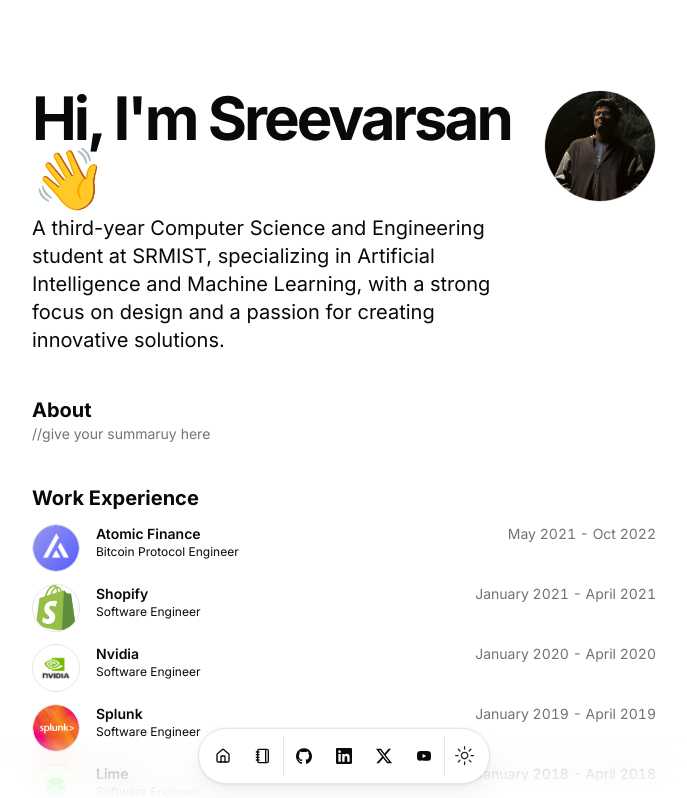
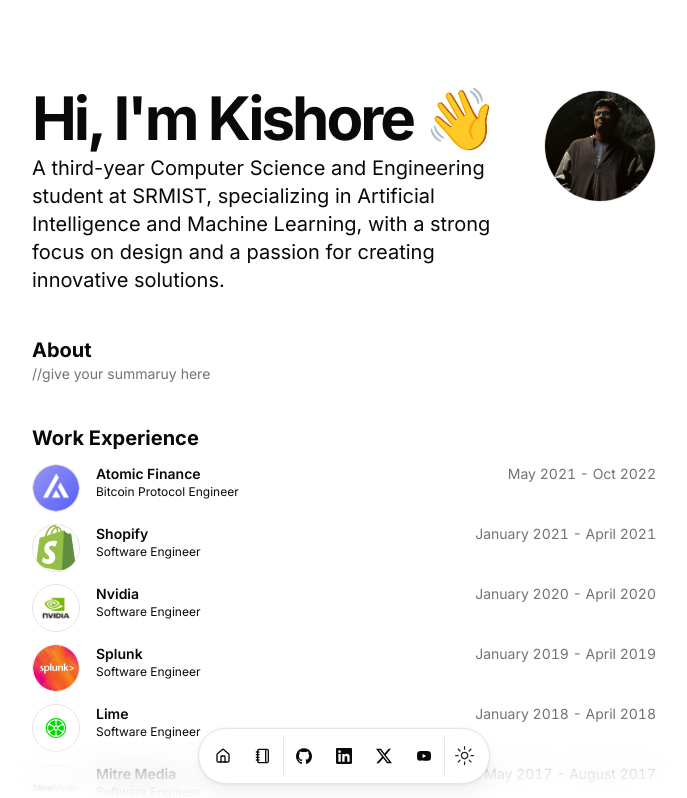
Before and after one commit to SREEVARSAN-M/portfolio-kishore, a Next.js app: page / in a window 1280 px wide. Shown: the top 798 px of the page, without its empty margins (296-983 px from the left). Built offline with nearby package versions, Linux system fonts and the light colour scheme.

Commit message:
Initial commit

```diff
--- a/src/data/resume.tsx
+++ b/src/data/resume.tsx
@@ -2,7 +2,7 @@
 import { HomeIcon, NotebookIcon } from "lucide-react";
 
 export const DATA = {
-  name: "Sreevarsan",
+  name: "Kishore",
   initials: "M",
   url: "https://dillion.io",
   location: "San Francisco, CA",
```
